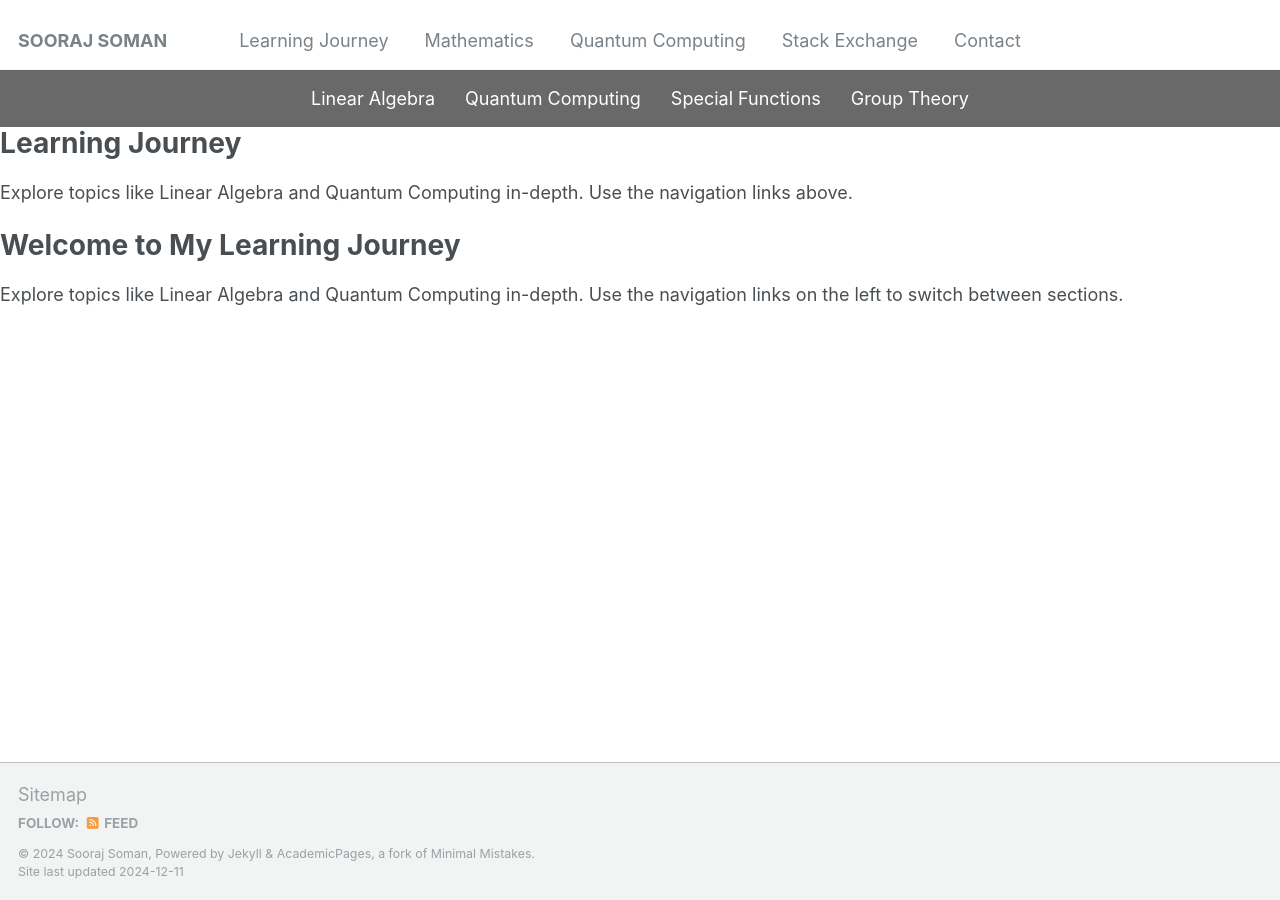
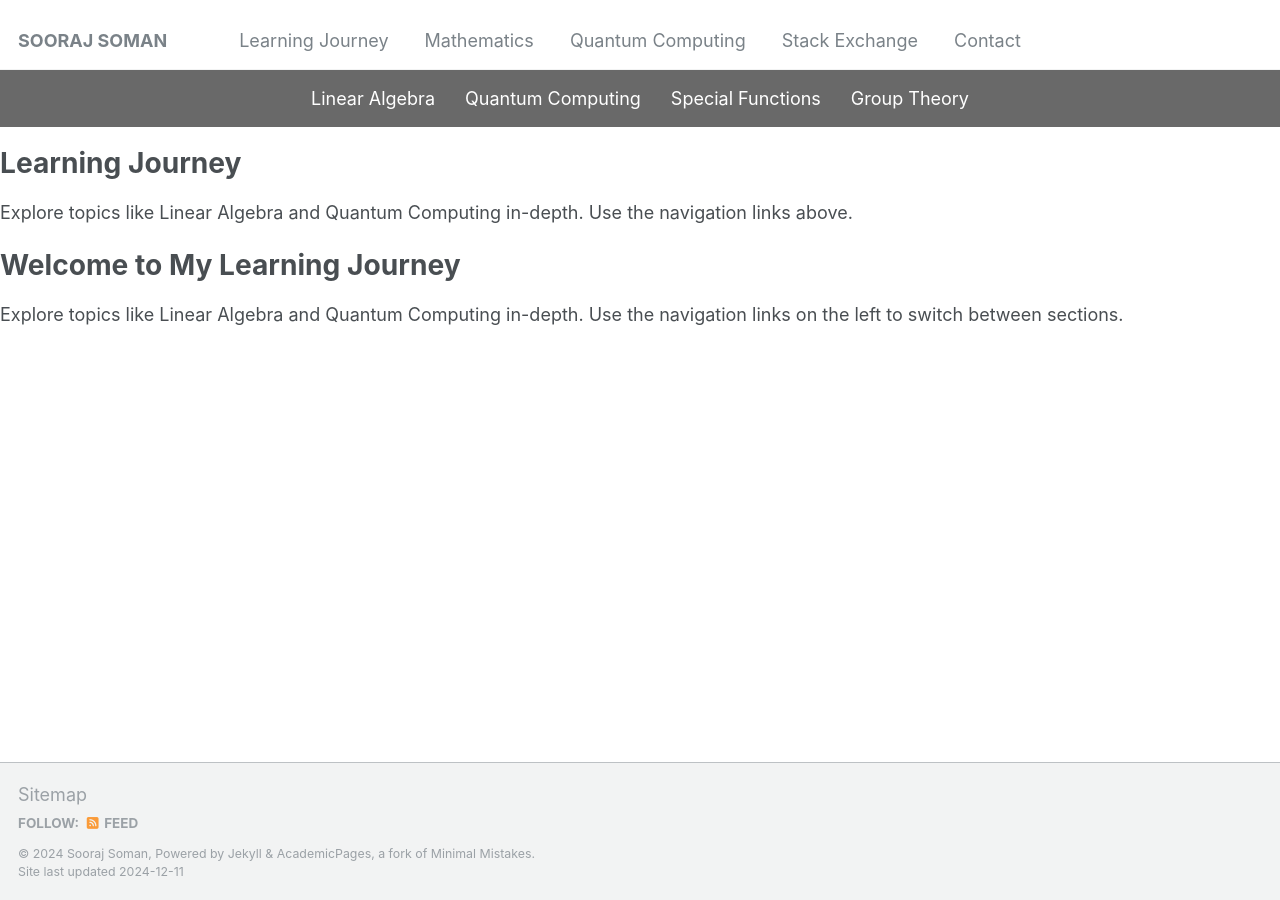
Before and after one commit to soorajss1729/soorajss1729.github.io, a Jekyll site: the page built from _learning/learning.md, in a window 1280 px wide. Built offline with Jekyll 4.4.1, drawn with Linux system fonts in a browser that asks for light colours.

Commit message:
Update main.scss

```diff
--- a/assets/css/main.scss
+++ b/assets/css/main.scss
@@ -45,10 +45,11 @@
   display: flex;
   justify-content: center;
   align-items: center;
-  flex-wrap: wrap; /* Enable wrapping for small screens */
-  gap: 10px; /* Adjust gap between links */
-  background-color: #696969; /* Gray background */
+  flex-wrap: wrap; /* Allow wrapping to next line */
+  gap: 10px; /* Adjust spacing between links */
+  background-color: #696969; /* Background color */
   padding: 10px;
+  margin-bottom: 20px; /* Space below the nav bar */
 }
 
 .learning-topnav a {
@@ -57,23 +58,23 @@
   font-size: 1rem;
   font-weight: normal;
   padding: 5px 10px;
-  white-space: nowrap; /* Prevent text from wrapping within a link */
+  white-space: nowrap; /* Prevent breaking within links */
 }
 
 .learning-topnav a:hover {
-  text-decoration: underline; /* Underline on hover */
-  color: #ddd; /* Slightly lighter text on hover */
+  text-decoration: underline; /* Underline effect on hover */
+  color: #ddd; /* Slightly lighter hover effect */
 }
 
-/* Media query to reduce font size and spacing for small screens */
 @media (max-width: 768px) {
   .learning-topnav {
-    gap: 5px; /* Reduce gap on smaller screens */
+    justify-content: center; /* Ensure links are centered on small screens */
+    gap: 5px; /* Reduce gap for smaller screens */
     padding: 8px; /* Adjust padding */
   }
 
   .learning-topnav a {
-    font-size: 0.9rem; /* Slightly smaller font size */
+    font-size: 0.9rem; /* Reduce font size for small screens */
     padding: 4px 8px; /* Adjust padding */
   }
 }
```
